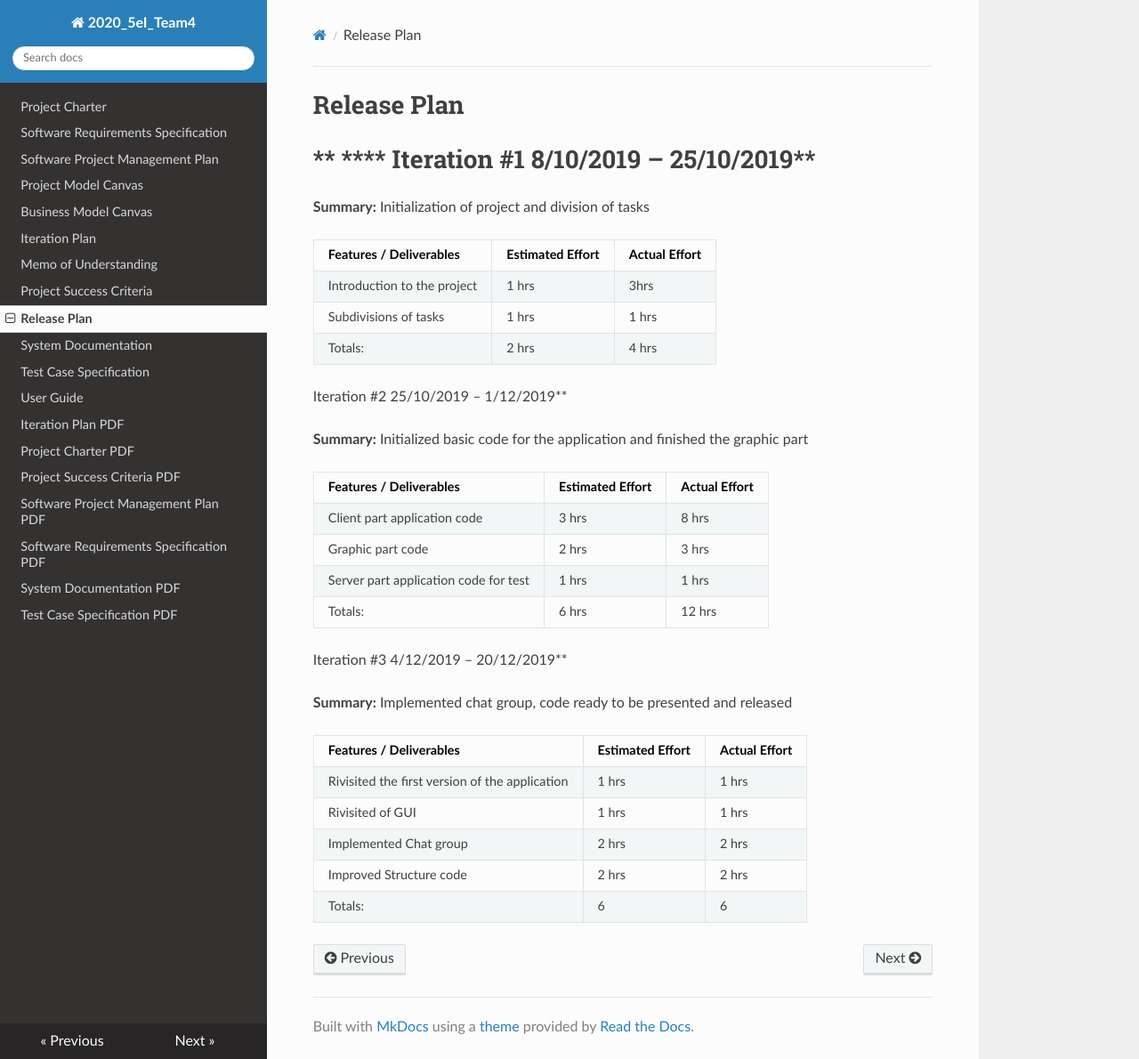
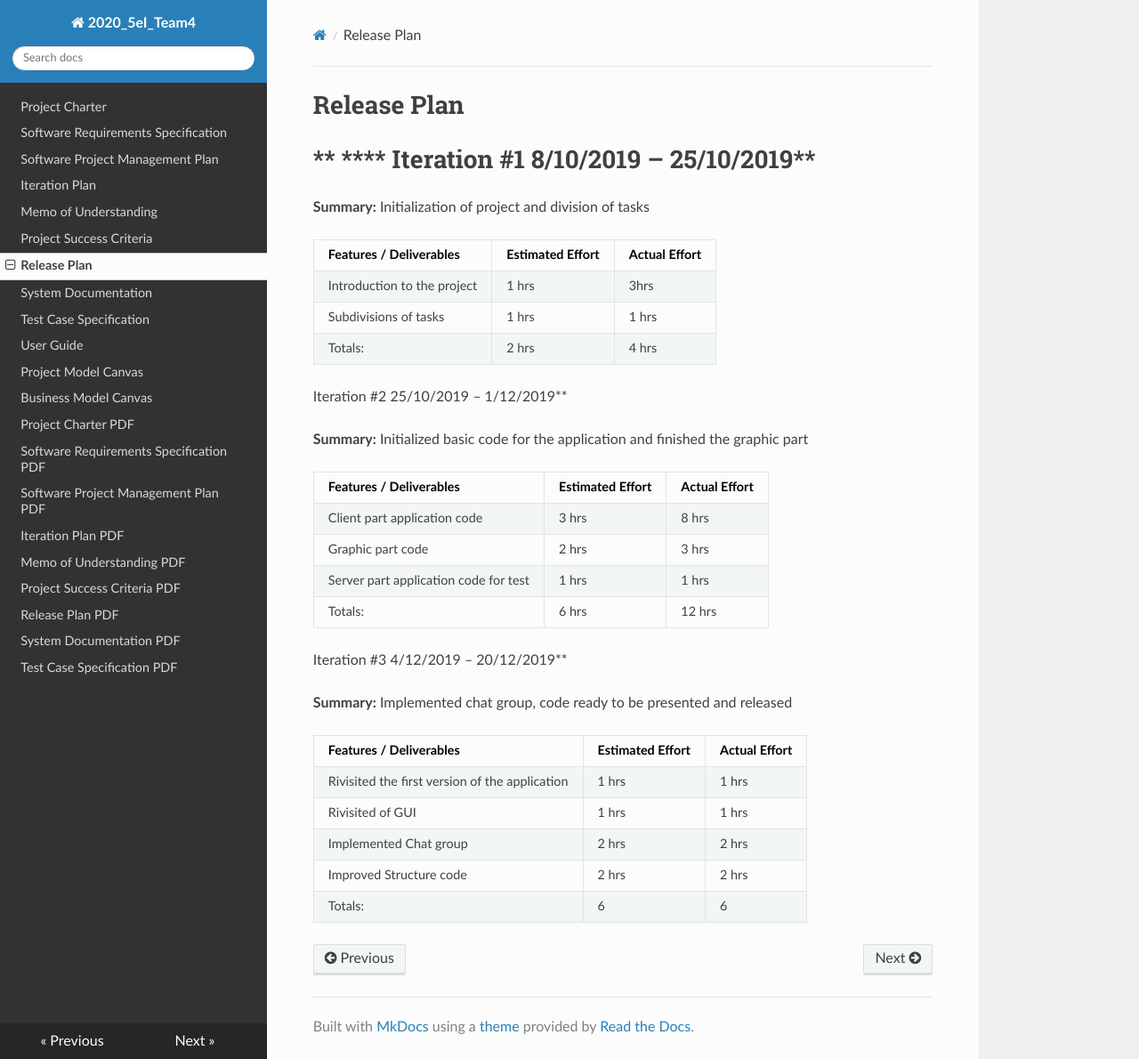
Before and after one commit to sabrinaer2001/Client, an MkDocs documentation site: the page built from docs/Release Plan.md, in a window 1280 px wide and 1190 px high. Shown: the whole window at 89% size. Built offline with MkDocs 1.6.1, drawn with Linux system fonts in a browser that asks for light colours; nearby versions of some CDN libraries.

Commit message:
Update mkdocs.yml

```diff
--- a/mkdocs.yml
+++ b/mkdocs.yml
@@ -3,8 +3,6 @@ nav:
     - 'Project Charter': 'Project Charter.md'
     - 'Software Requirements Specification': 'Software Requirements Specification.md'
     - 'Software Project Management Plan': 'Software Project Management Plan.md'
-    - 'Project Model Canvas': 'canvas model.pdf'
-    - 'Business Model Canvas': 'business_model_canvas.pdf'
     - 'Iteration Plan': 'Iteration Plan.md'
     - 'Memo of Understanding': 'MOU.md'
     - 'Project Success Criteria': 'Project Success Criteria.md'
@@ -12,11 +10,15 @@ nav:
     - 'System Documentation' : 'System Documentation.md'
     - 'Test Case Specification' : 'test case specification.md'
     - 'User Guide' : 'User-Guide.md'
+    - 'Project Model Canvas': 'canvas model.pdf'
+    - 'Business Model Canvas': 'business_model_canvas.pdf'
+    - 'Project Charter PDF': 'Project Charter.pdf'
+    - 'Software Requirements Specification PDF': 'Software Requirements Specification.pdf'
+    - 'Software Project Management Plan PDF': 'Software Project Management Plan.pdf'
     - 'Iteration Plan PDF': 'Iteration Plan.pdf'
-    - 'Project Charter PDF': 'Project Charter.pdf'
+    - 'Memo of Understanding PDF': 'MOU.pdf'
     - 'Project Success Criteria PDF': 'Project Success Criteria.pdf'
-    - 'Software Project Management Plan PDF': 'Software Project Management Plan.pdf'
-    - 'Software Requirements Specification PDF': 'Software Requirements Specification.pdf'
+    - 'Release Plan PDF': 'Release Plan.pdf'
     - 'System Documentation PDF': 'System Documentation.pdf'
     - 'Test Case Specification PDF': 'test case specification.pdf'
 
```
